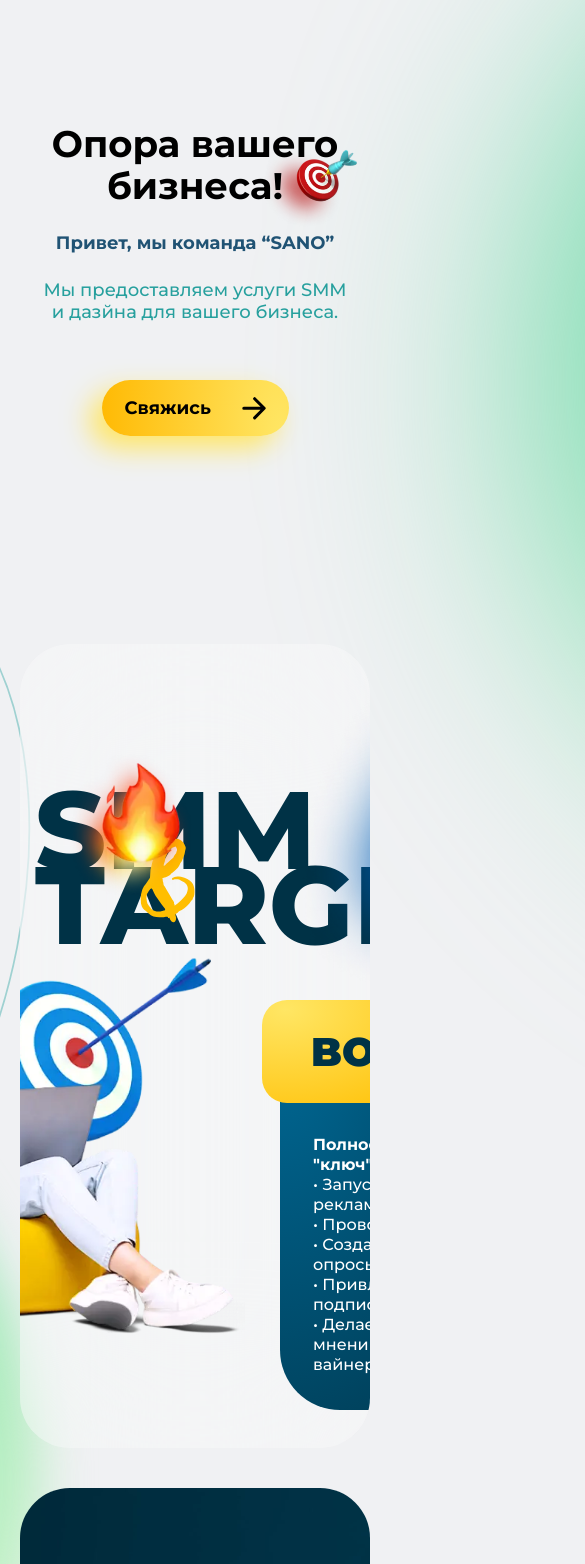
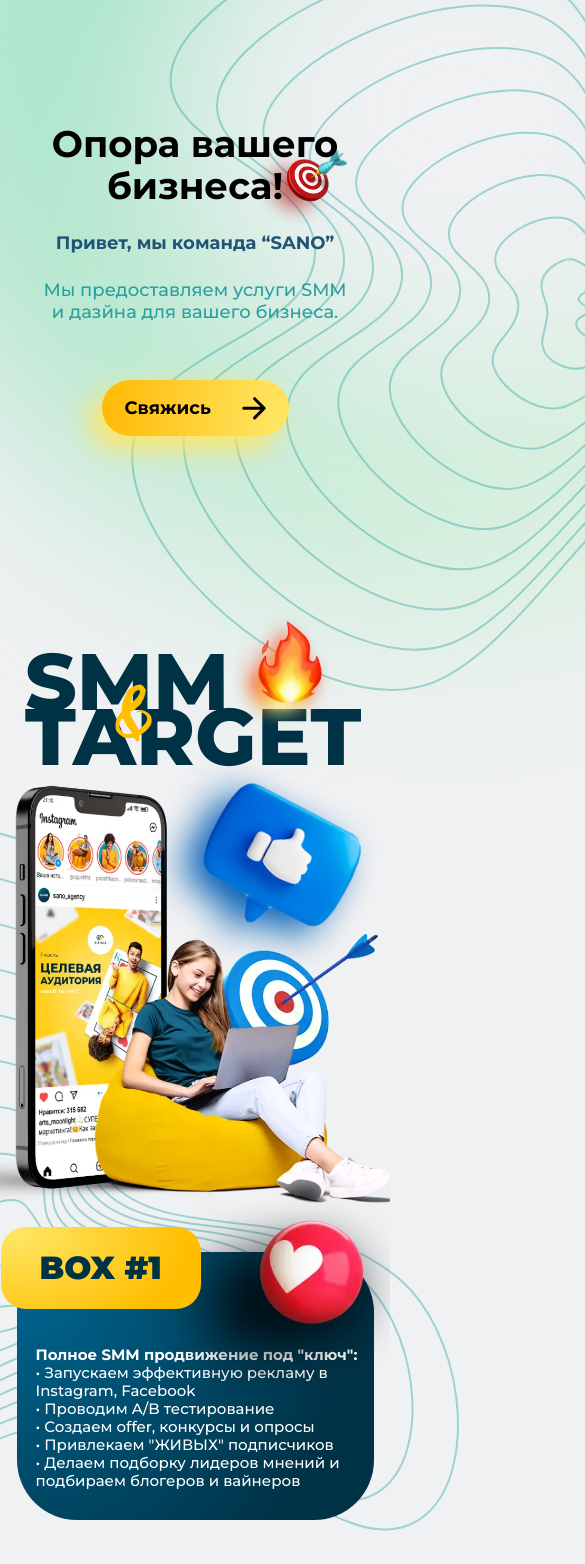
Before and after one commit to Shukhratovich-a/Sano, a React (Create React App) app: page / in a window 390 px wide. Shown: the part 220-1784 px from the top of the page, 585 px wide, since content can reach past the window. Built offline with nearby package versions, Linux system fonts and the light colour scheme.

Commit message:
Edit styles

```diff
--- a/src/Components/Hero/Hero.jsx
+++ b/src/Components/Hero/Hero.jsx
@@ -13,7 +13,7 @@ import Container from "../Container/Container";
 import styles from "./Hero.module.scss";
 
 const Hero = () => {
-  const { width } = useWindowDimensions();
+  const { width, height } = useWindowDimensions();
 
   return (
     <section className={`${styles.hero}`} id={"hero"}>
--- a/src/Components/Hero/Hero.module.scss
+++ b/src/Components/Hero/Hero.module.scss
@@ -136,6 +136,15 @@
   }
 }
 
+@media only screen and (max-width: 1920px) {
+  .hero {
+    &::after {
+      right: -1130px;
+      left: unset;
+    }
+  }
+}
+
 @media only screen and (max-width: 1450px) {
   .hero__info {
     flex-shrink: 0;
@@ -197,6 +206,14 @@
     text-align: center;
   }
 
+  .hero__circle {
+    top: calc(50% - 95px);
+    left: calc(50% + 260px);
+    transform: translate(-50%, -50%);
+    filter: blur(100px);
+    opacity: 0.5;
+  }
+
   .hero__inner {
     justify-content: center;
   }
@@ -217,6 +234,29 @@
   }
 }
 
+@media only screen and (max-width: 768px) {
+  .hero {
+    &::before {
+      top: calc(100% + 200px);
+      right: calc(50% + 245px);
+      transform: translate(50%) rotate(-112.47deg);
+      z-index: -4;
+      width: 878px;
+      height: 836px;
+      background-image: url("../../Assets/Images/Design/VectorMobile.svg");
+    }
+
+    &::after {
+      top: calc(50% + 120px);
+      left: calc(50% + 325px);
+      transform: translate(-50%, -50%) rotate(-133.46deg);
+      width: 878px;
+      height: 836px;
+      background-image: url("../../Assets/Images/Design/VectorMobile.svg");
+    }
+  }
+}
+
 @media only screen and (max-width: 550px) {
   .hero {
     height: calc(100vh - 155px);
@@ -232,7 +272,7 @@
 
     &::after {
       top: 15px;
-      left: 215px;
+      left: 205px;
       width: 97px;
       height: 97px;
     }
--- a/src/Components/Target/Target.jsx
+++ b/src/Components/Target/Target.jsx
@@ -1,25 +1,26 @@
 import React from "react";
 
-// import useWindowDimensions from "../../Hooks/useWindowDimensions";
+import useWindowDimensions from "../../Hooks/useWindowDimensions";
 
 import TargetImage from "../../Assets/Images/Target/Main.webp";
 
-import Circle from "../Lib/Icons/Circle";
+// import Circle from "../Lib/Icons/Circle";
 
 import Container from "../Container/Container";
 
 import styles from "./Target.module.scss";
 
 const Target = () => {
-  // const { width } = useWindowDimensions();
+  const { width } = useWindowDimensions();
 
   return (
     <section className={`${styles.target}`} id={"target"}>
       <Container className={`${styles.container}`}>
-        <Circle className={`${styles.target__circle}`} />
-        <Circle className={`${styles.target__circle}`} width={547} height={511} />
+        {/* <Circle className={`${styles.target__circle}`} /> */}
+        {/* <Circle className={`${styles.target__circle}`} width={547} height={511} /> */}
 
         <div className={`${styles.target__inner}`}>
+          {width > 1060 ? (
             <img
               className={`${styles.target__image}`}
               src={TargetImage}
@@ -27,8 +28,21 @@ const Target = () => {
               width={1014}
               height={816}
             />
+          ) : (
+            <h2 className={`${styles.target__heading}`}>SMM TARGET</h2>
+          )}
 
+          {width > 1060 ? (
             <h2 className={`${styles.target__heading}`}>SMM TARGET</h2>
+          ) : (
+            <img
+              className={`${styles.target__image}`}
+              src={TargetImage}
+              alt=""
+              width={1014}
+              height={816}
+            />
+          )}
 
           <div className={`${styles.target__info}`}>
             <h3 className={`${styles.target__info__heading}`}>BOX #1</h3>
--- a/src/Components/Target/Target.module.scss
+++ b/src/Components/Target/Target.module.scss
@@ -170,17 +170,27 @@
 
 @media only screen and (min-height: 1280px) {
   .target {
-    height: 1200px;
+    height: 1280px;
   }
 }
 
-@media only screen and (max-height: 800px) {
+@media only screen and (max-height: 850px) {
+  .target {
+    height: 850px;
+  }
+
   .target__inner {
     &::before {
       right: calc(50% - 350px);
       width: 400px;
       height: 370px;
     }
+  }
+
+  .target__image {
+    left: calc(50% + 50px);
+    width: 850px;
+    height: 685px;
   }
 }
 
@@ -193,6 +203,10 @@
 }
 
 @media only screen and (max-width: 1250px) {
+  .target {
+    height: 850px;
+  }
+
   .target__inner {
     border-radius: 50px;
 
@@ -214,7 +228,6 @@
     line-height: 75px;
 
     &::before {
-      content: "";
       top: 45px;
       left: 105px;
       width: 55px;
@@ -229,3 +242,136 @@
     }
   }
 }
+
+@media only screen and (max-width: 1060px) {
+  .target {
+    height: unset;
+  }
+
+  .container {
+    padding: 0;
+  }
+
+  .target__inner {
+    display: flex;
+    flex-direction: column;
+    justify-content: center;
+    border-radius: 50px;
+    background-color: unset;
+    overflow: visible;
+    backdrop-filter: unset;
+
+    &::before {
+      top: calc(50% - 200px);
+      right: calc(50% - 50px);
+      width: 250px;
+      height: 230px;
+    }
+  }
+
+  .target__image {
+    position: unset;
+    top: unset;
+    left: unset;
+    transform: unset;
+    max-width: 100%;
+    width: 100%;
+    height: 400px;
+    margin: 0 auto;
+    margin-bottom: 30px;
+    object-fit: contain;
+    object-position: calc(50% - 80px) 0px;
+  }
+
+  .target__heading {
+    position: relative;
+    bottom: unset;
+    left: unset;
+    transform: unset;
+    max-width: 465px;
+    margin: 0 auto;
+    margin-bottom: 24px;
+
+    &::before {
+      left: 125px;
+    }
+
+    &::after {
+      right: 60px;
+    }
+  }
+
+  .target__info {
+    position: relative;
+    bottom: unset;
+    right: unset;
+    transform: unset;
+    margin: 0 auto;
+  }
+}
+
+@media only screen and (max-width: 550px) {
+  .target {
+    padding: 30px 0;
+  }
+
+  .target__inner {
+    &::before {
+      top: 98px;
+      right: calc(50% - 188px);
+      transform: rotate(7deg);
+      width: 240px;
+      height: 230px;
+    }
+  }
+
+  .target__image {
+    height: 430px;
+    margin-bottom: 40px;
+    object-fit: cover;
+    object-position: calc(50% - 60px) 0px;
+  }
+
+  .target__heading {
+    max-width: 340px;
+    margin-bottom: 18px;
+    font-size: 80px;
+    line-height: 55px;
+
+    &::before {
+      top: 30px;
+      left: 90px;
+      width: 37px;
+      height: 58px;
+    }
+
+    &::after {
+      right: 23px;
+      width: 122px;
+      height: 123px;
+    }
+  }
+
+  .target__info {
+    max-width: 357px;
+    padding-top: 94px;
+    padding-right: 10px;
+    padding-bottom: 30px;
+    padding-left: 19px;
+    font-size: 15px;
+    line-height: 18px;
+
+    &::before {
+      top: -64px;
+      right: -40px;
+    }
+  }
+
+  .target__info__heading {
+    top: -25px;
+    left: -16px;
+    padding: 22px 39px;
+    font-size: 32px;
+    line-height: 38px;
+  }
+}
--- a/src/Scss/General.scss
+++ b/src/Scss/General.scss
@@ -37,10 +37,6 @@ body {
   overflow-x: hidden;
 }
 
-main {
-  flex-grow: 1;
-}
-
 img,
 svg {
   display: block;
```
Also changed, not shown: src/Assets/Images/Design/VectorMobile.svg (added). Lines whose indentation alone changed are shown as unchanged.
